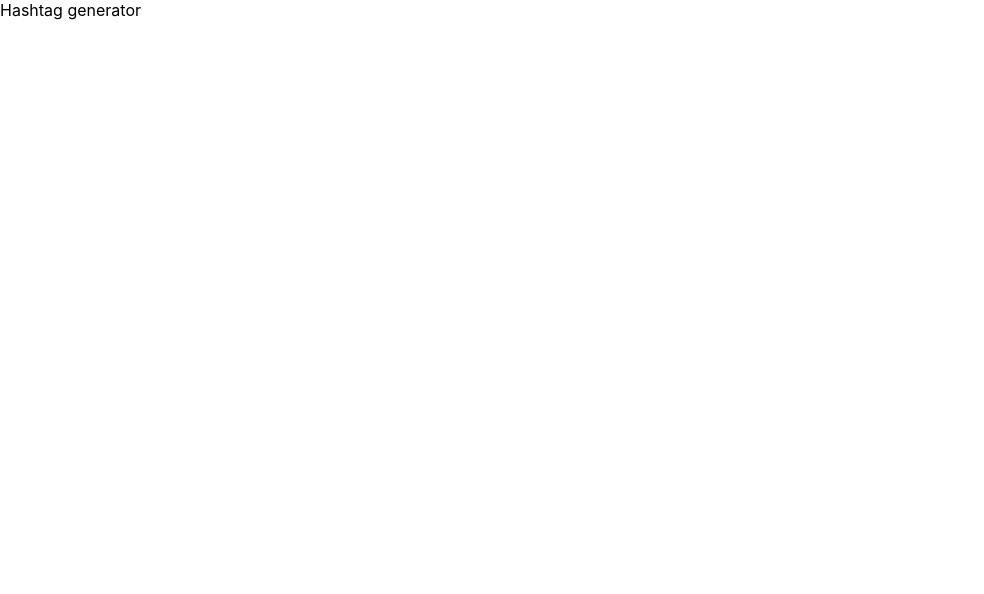
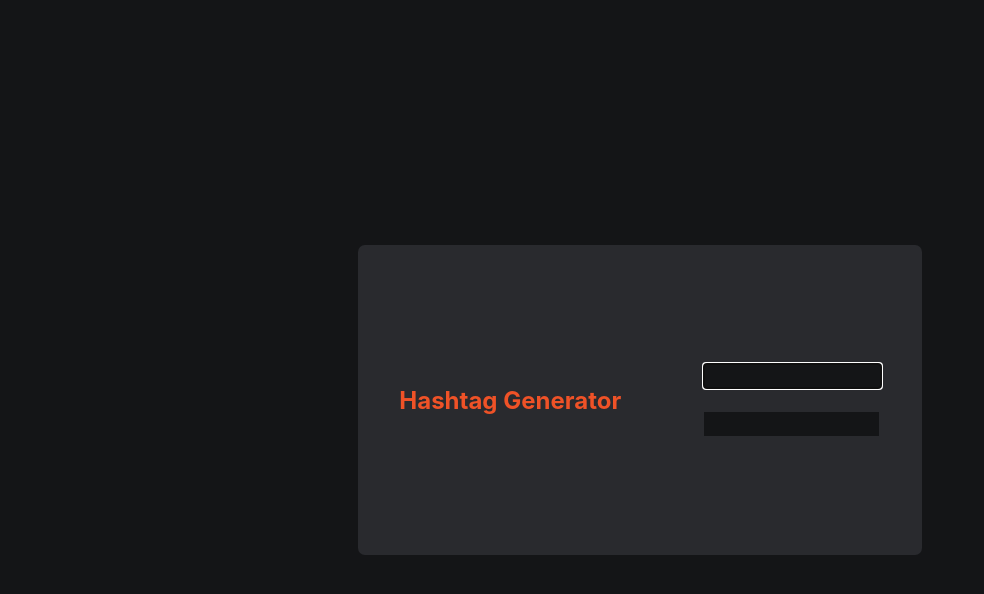
Before and after one commit to BesoBerdzenishvili/hashtag_generator, a React (Create React App) app: page / in a window 1280 px wide. Shown: the top 594 px of the page, without its empty margins (0-984 px from the left). Built offline with nearby package versions, Linux system fonts and the light colour scheme.

Commit message:
created app

```diff
--- a/src/App.js
+++ b/src/App.js
@@ -1,5 +1,77 @@
+import { useState } from "react";
+import { styled } from "./stitches.config";
+
+const Wrapper = styled("div", {
+  display: "flex",
+  justifyContent: "space-around",
+  alignItems: "center",
+  backgroundColor: "$gray",
+  color: "$orange",
+  maxWidth: 564,
+  width: "100%",
+  height: 310,
+  position: "absolute",
+  left: "50%",
+  top: "50%",
+  transform: "translate(-50%,-50%)",
+  borderRadius: 7,
+});
+
+const Inputs = styled("div", {
+  display: "flex",
+  flexDirection: "column",
+});
+
+const Input = styled("input", {
+  border: "none",
+  backgroundColor: "$black",
+  height: 24,
+  color: "$orange",
+});
+
+const Output = styled("div", {
+  backgroundColor: "$black",
+  maxWidth: 175,
+  width: "100%",
+  minHeight: 24,
+  marginTop: 24,
+  overflowWrap: "break-word",
+  padding: 3,
+});
+
 function App() {
-  return <div>Hashtag generator</div>;
+  const [hashtag, setHashtag] = useState("");
+  const hashtagGenerator = (text) => {
+    if (text.length > 140) {
+      alert("Text must less that 140 characters");
+      setHashtag("");
+      return "";
+    } else {
+      return (
+        "#" +
+        text
+          .replace(/\w\S*/g, function (txt) {
+            return txt.charAt(0).toUpperCase() + txt.substr(1).toLowerCase();
+          })
+          .split(" ")
+          .join("")
+      );
+    }
+  };
+  return (
+    <Wrapper>
+      <h2>Hashtag Generator</h2>
+      <Inputs>
+        <Input
+          type="text"
+          value={hashtag}
+          autoFocus
+          onChange={(e) => setHashtag(e.target.value)}
+        />
+        <Output>{hashtag && hashtagGenerator(hashtag)}</Output>
+      </Inputs>
+    </Wrapper>
+  );
 }
 
 export default App;
--- a/src/stitches.config.js
+++ b/src/stitches.config.js
@@ -20,4 +20,5 @@ export const {
 
 export const globalStyles = globalCss({
   "*": { margin: 0, padding: 0, boxSizing: "border-box" },
+  body: { backgroundColor: "$black" },
 });
```
